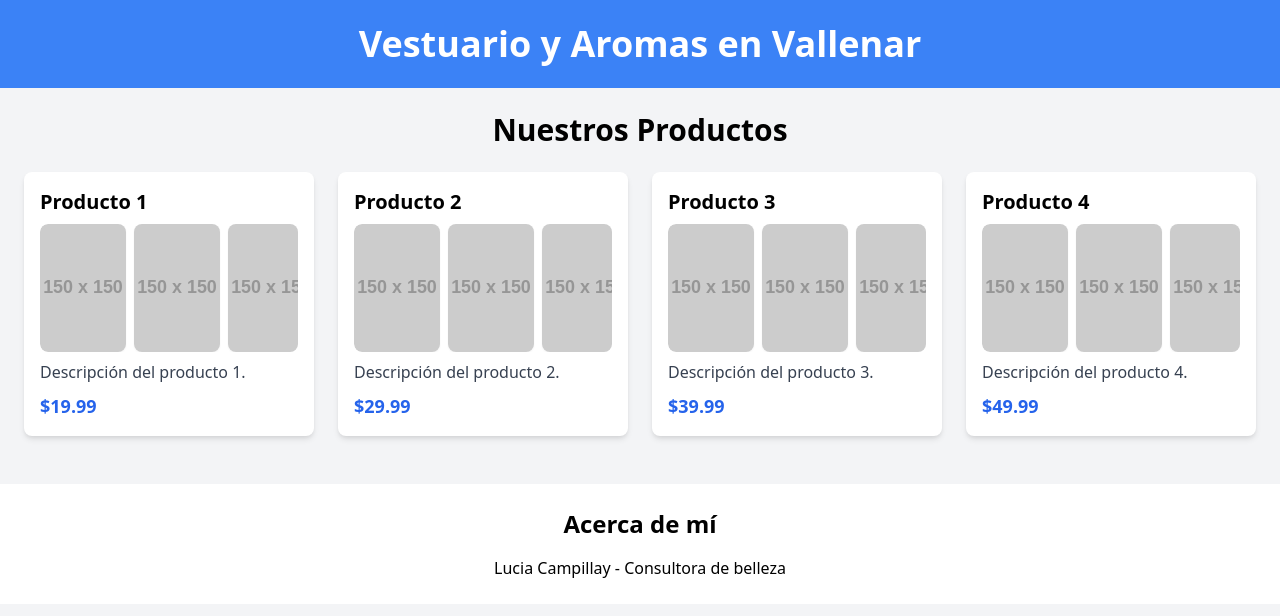
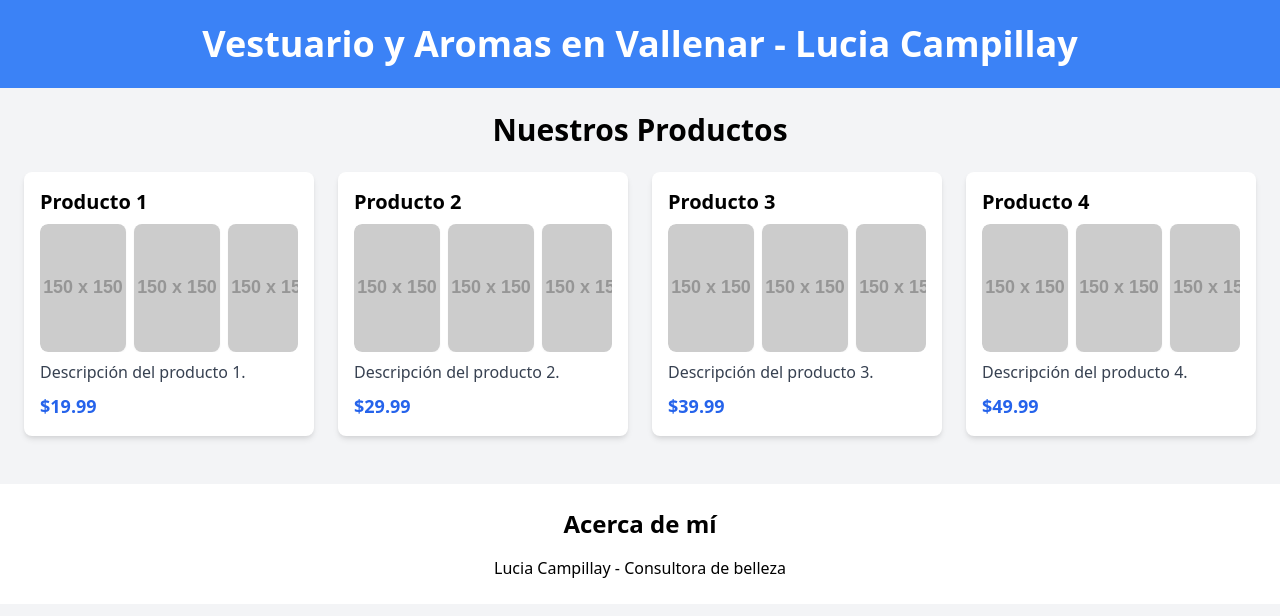
Before and after one commit to shary-lgbt/netlify, a plain HTML site: page index.html in a window 1280 px wide. Drawn offline with nearby package versions, Linux system fonts and the light colour scheme; placeholder pictures from the web are drawn by us.

Commit message:
h1 lucia campillay

```diff
--- a/index.html
+++ b/index.html
@@ -9,7 +9,7 @@
 <body class="bg-gray-100">
     <!-- Banner -->
     <header class="bg-blue-500 text-white text-center py-6">
-        <h1 class="text-4xl font-bold">Vestuario y Aromas en Vallenar</h1>
+        <h1 class="text-4xl font-bold">Vestuario y Aromas en Vallenar - Lucia Campillay</h1>
     </header>
 
     <!-- Productos -->
```
